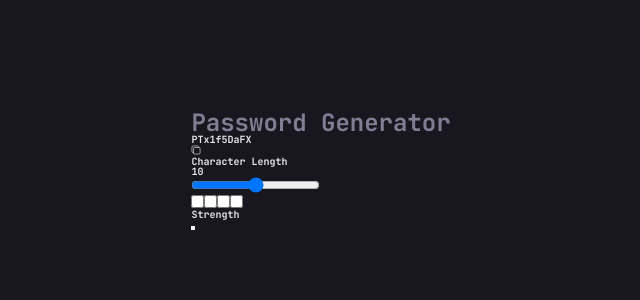
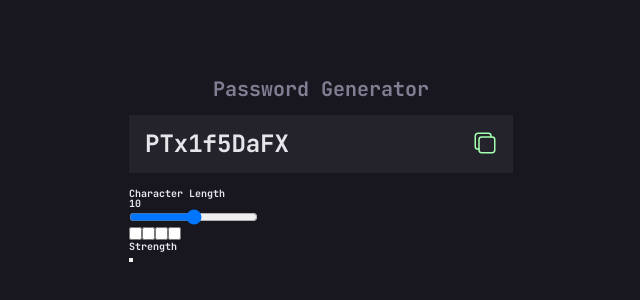
Before and after one commit to sree-lakshmi-n/password-generator-app, a website: page index.html in a window 1280 px wide. Shown: the part 230-530 px from the top of the page, without its empty margins (319-959 px from the left). Drawn offline with nearby package versions, Linux system fonts and the light colour scheme.

Commit message:
container, title, section-password, section-password__password, and section-password__copy-icon styling

```diff
--- a/style.css
+++ b/style.css
@@ -18,7 +18,26 @@ body {
   line-height: 1;
   color: #e6e5ea; }
 
+.container {
+  width: 30%; }
+
 .title {
   color: #817d92;
-  font-size: 2.4rem;
-  text-align: center; }
+  font-size: 2rem;
+  text-align: center;
+  margin-bottom: 1.6rem; }
+
+.section-password {
+  display: flex;
+  justify-content: center;
+  align-items: center;
+  padding: 1.6rem;
+  justify-content: space-between;
+  background-color: #24232c;
+  margin-bottom: 1.6rem; }
+  .section-password__password {
+    font-size: 2.4rem; }
+  .section-password__copy-icon {
+    width: 2.4rem;
+    height: 2.4rem;
+    color: #a4ffaf; }
```
